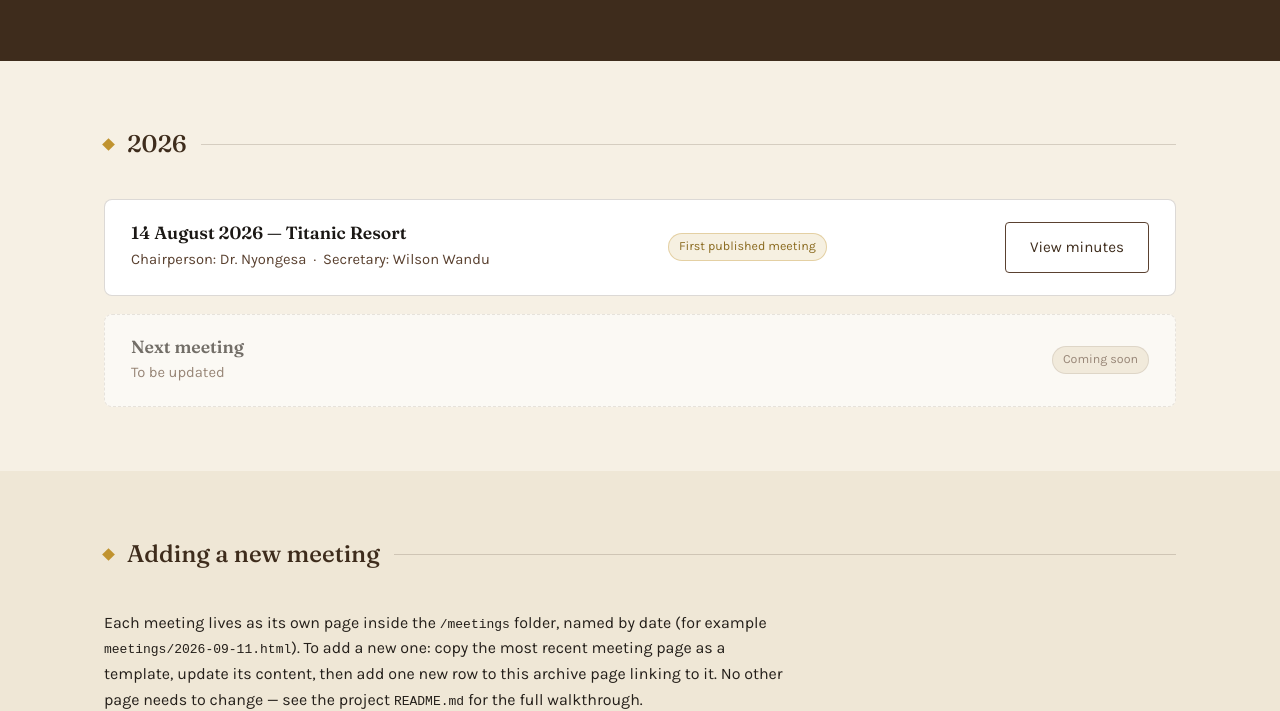
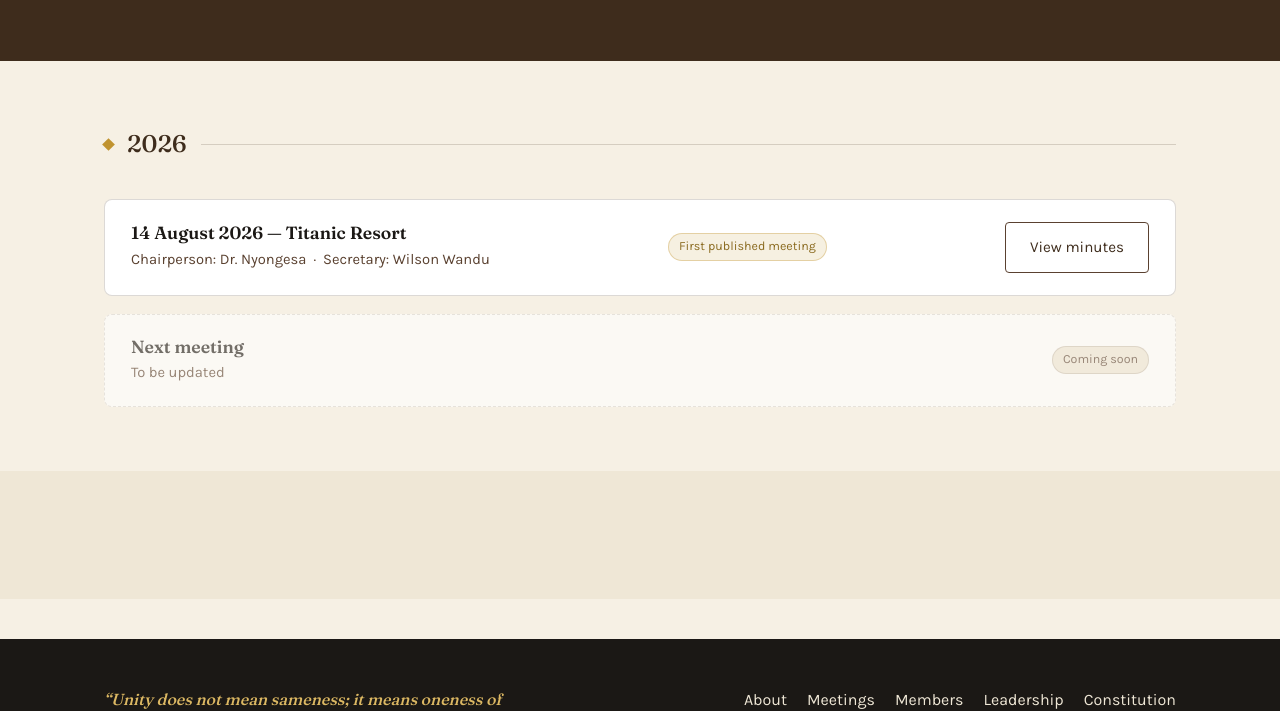
Before and after one commit to WWWandu/sauna-buddies, a plain HTML site: page meetings.html in a window 1280 px wide. Shown: the part 244-955 px from the top of the page. Drawn offline with Linux system fonts and the light colour scheme.

Commit message:
Update meetings.html

```diff
--- a/meetings.html
+++ b/meetings.html
@@ -69,9 +69,7 @@
 
   <section class="on-dim">
     <div class="container">
-      <div class="section-divider"><span class="diamond"></span><span class="section-label">Adding a new meeting</span><span class="rule"></span></div>
-      <p>Each meeting lives as its own page inside the <code>/meetings</code> folder, named by date (for example <code>meetings/2026-09-11.html</code>). To add a new one: copy the most recent meeting page as a template, update its content, then add one new row to this archive page linking to it. No other page needs to change &mdash; see the project <code>README.md</code> for the full walkthrough.</p>
-    </div>
+
   </section>
 </main>
 
```
